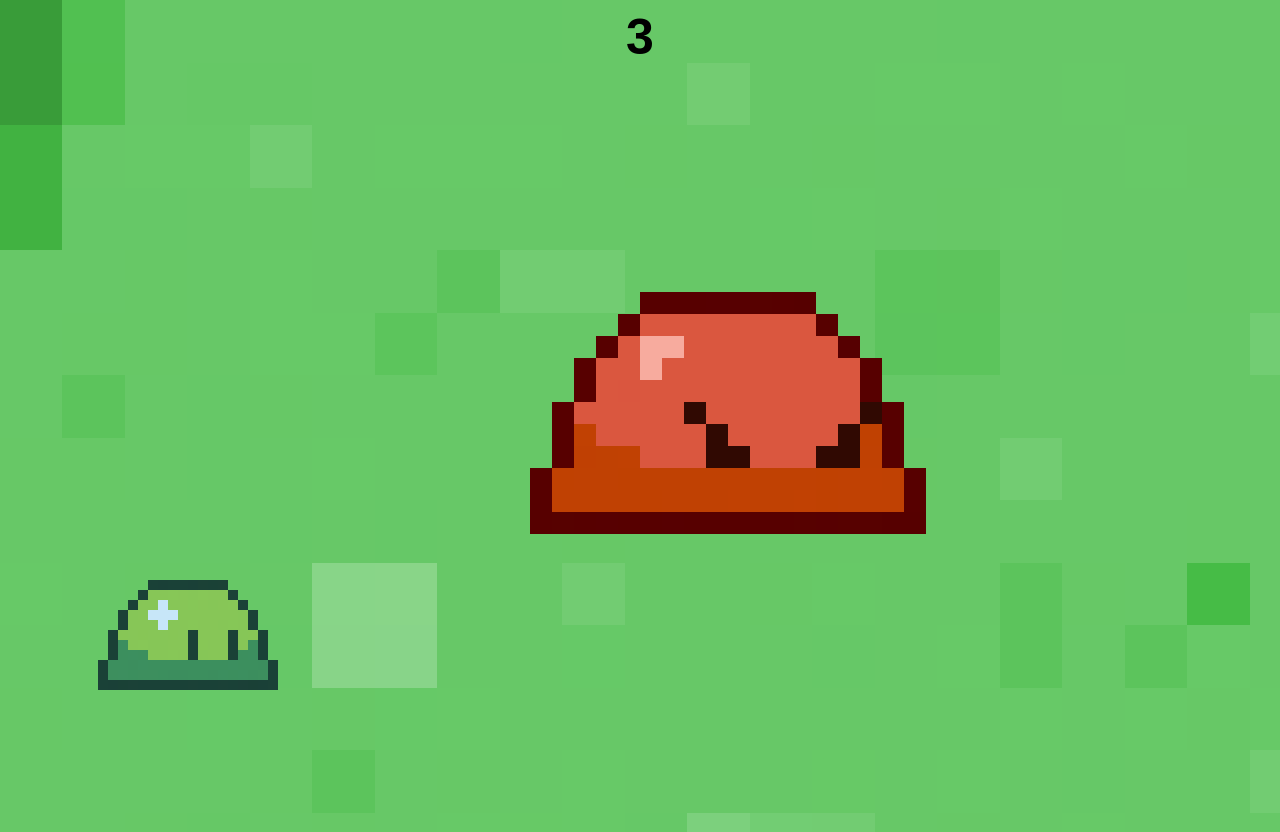
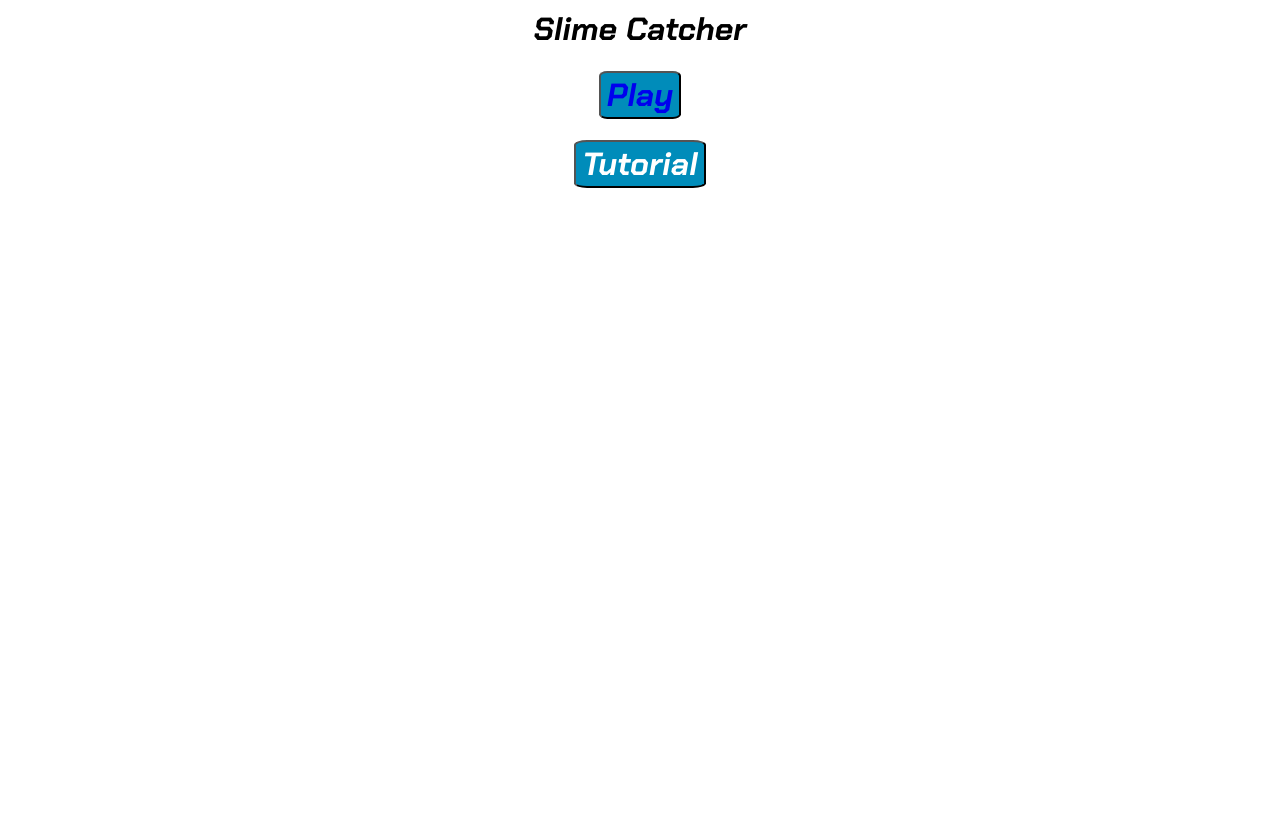
Before and after one commit to EduardoDoSomeCode/Slime_Catcher_game_js, a plain HTML site: page index.html in a window 1280 px wide. After the commit the page ends 800 px from the top, so only its background shows below. Drawn offline with Linux system fonts and the light colour scheme.

Commit message:
Adding a main page and  some UI elemnts

```diff
--- a/script.js
+++ b/Slime_game/script.js
@@ -1,5 +1,11 @@
 var puntos=0;
 var segundos=8;
+
+
+function restart(){
+  location.reload();
+}
+
 
 function inicia(){
   setTimeout(fin, segundos * 1000);
@@ -18,7 +24,7 @@ function posicion(){
   enemigo.style.top=y + "px";
 
 
- puntos++;
+ puntos+=10;
 }
 
 
@@ -33,7 +39,7 @@ function posicision(){
   enemigo.style.top=y + "px";
 
 
- puntos+=40;
+ puntos+=2;
 
 
 }
--- /dev/null
+++ b/Slime_game/style.css
@@ -0,0 +1,13 @@
+p{
+ font-family:sans-serif;
+ text-align:center;
+ font-weight:bold;
+ font-size:50px;
+}
+
+body{
+background-image: url("background.png");
+}
+#enemigo{
+  z-index:1;
+}
--- a/index.html
+++ b/index.html
@@ -1,17 +1,22 @@
 <html>
 
 <head>
-<link rel="stylesheet" href="style.css">
-<script src="script.js"></script>
-<title>Game_js_slime</title>
+<link href="style.css" rel="stylesheet">
+<title>Tutorial</title>
+
 </head>
+<body>
+<h1>Slime Catcher</h1>
+<div class="center">
+<button class="button"> <a href="Slime_game/index.html">Play</a></button>
+<br>
+<button  class="button" >Tutorial</button>
+</div>
 
-<body onload="inicia();">
-
-<p id="contadorTexto"></p>
+<!-- <iframe width="560" height="315" src="https://musiclab.chromeexperiments.com/Song-Maker/embed/6673609906454528" frameborder="0" allowfullscreen></iframe> -->
 
 
-<img  src="Slime_Green(1).png" id="enemigo" onclick="posicion();">
-<img src="red_slime.png" id="enemigo_2" onclick="posicision();">
+
 </body>
+
 </html>
--- a/style.css
+++ b/style.css
@@ -1,13 +1,38 @@
-p{
- font-family:sans-serif;
- text-align:center;
- font-weight:bold;
- font-size:50px;
+@import url('https://fonts.googleapis.com/css2?family=Chakra+Petch:ital,wght@1,700&display=swap');
+
+
+
+*{
+ font-family: 'Chakra Petch', sans-serif;
 }
 
-body{
-background-image: url("background.png");
+a{
+ text-decoration:none;
+
 }
-#enemigo{
-  z-index:1;
+h1{
+  text-align:center;
 }
+.center{
+   display:flex;
+   justify-content:center;
+   align-items:center;
+   flex-direction:column;
+}
+
+
+.button{
+
+ color: white;
+ cursor:pointer;
+ background-color:#008CBA;
+ font-size: 2rem;
+ border-radius:10%;
+ text-decoration:none;
+ transistion-duration:0.4s;
+
+}
+.button:hover{
+  background-color:#000;
+  color:white;
+ }
```
Also changed, not shown: Slime_game/index.html (added, +23 -0 lines), Slime_game/Slime_Green(1).png (renamed from Slime_Green(1).png), Slime_game/background.png (renamed from background.png), Slime_game/red_slime.png (renamed from red_slime.png), 2 other files.
